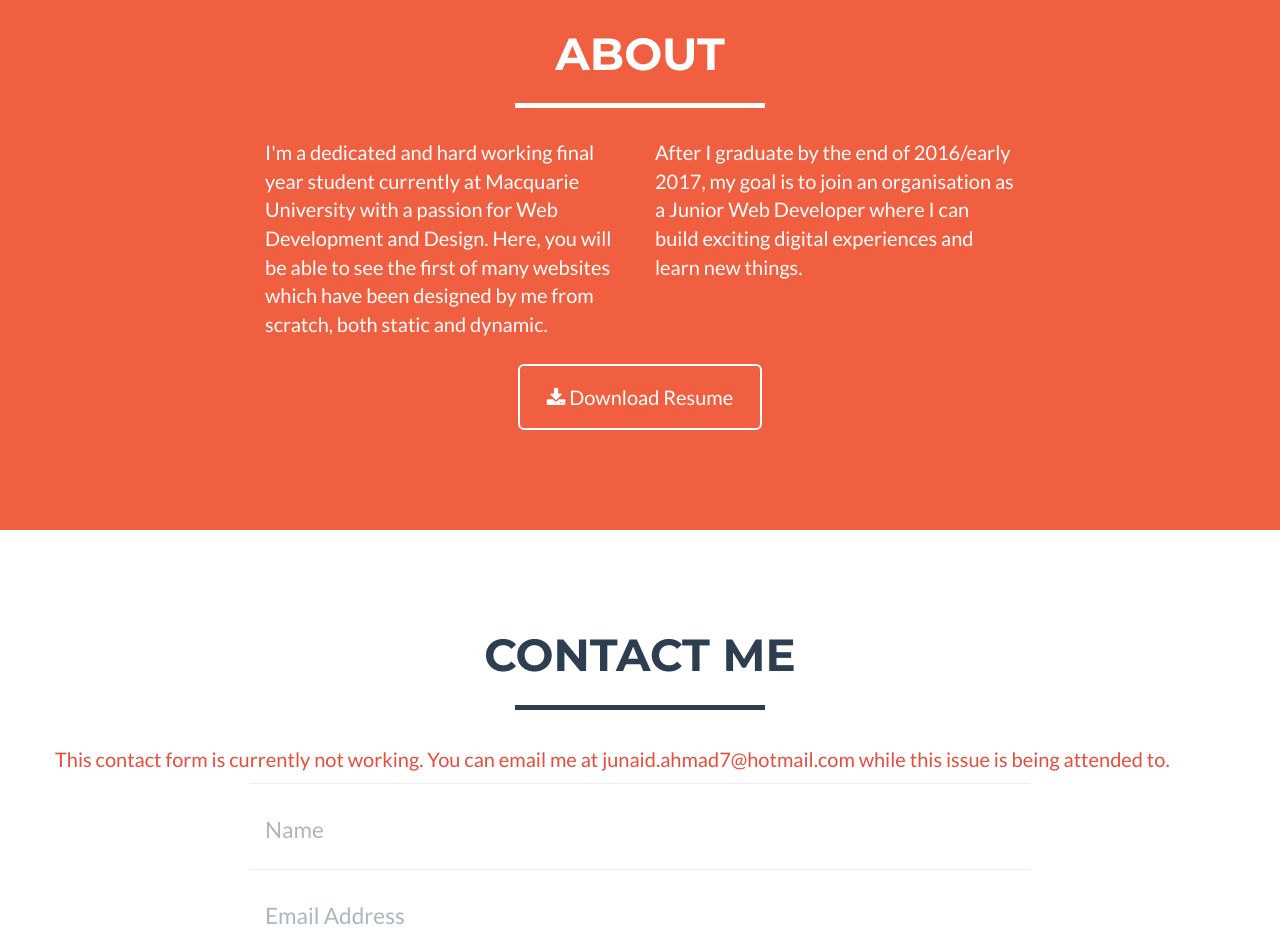
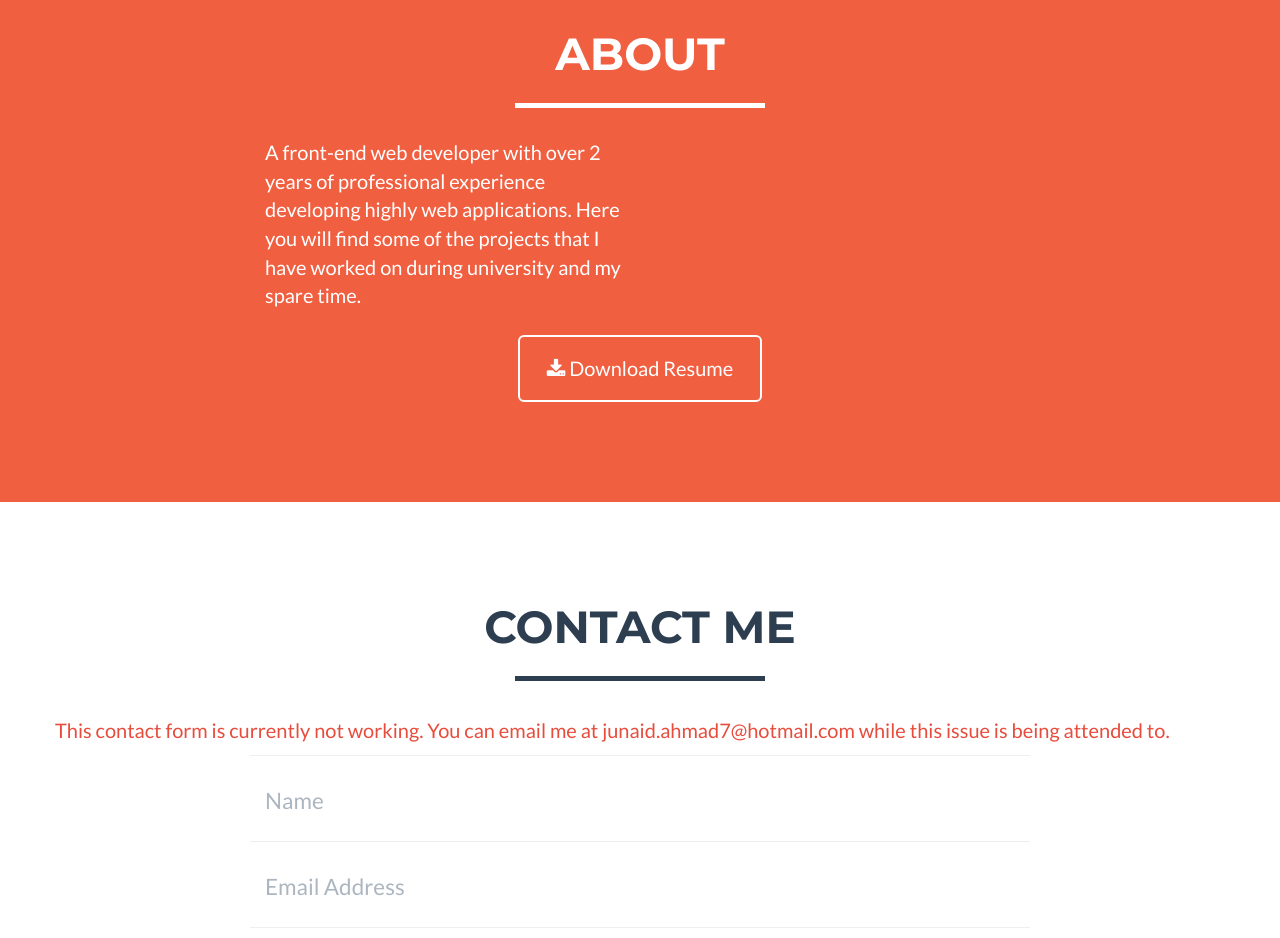
Before and after one commit to JunaidAhmad7/portfolio, a plain HTML site: page index.html in a window 1280 px wide. Shown: the part 1780-2718 px from the top of the page. Drawn offline with nearby package versions, Linux system fonts and the light colour scheme.

Commit message:
Updated description
Updated description in About Me section

```diff
--- a/index.html
+++ b/index.html
@@ -151,10 +151,10 @@
             </div>
             <div class="row">
                 <div class="col-lg-4 col-lg-offset-2">
-                    <p>I'm a dedicated and hard working final year student currently at Macquarie University with a passion for Web Development and Design. Here, you will be able to see the first of many websites which have been designed by me from scratch, both static and dynamic.</p>
+                    <p>A front-end web developer with over 2 years of professional experience developing highly web applications. Here you will find some of the projects that I have worked on during university and my spare time.</p>
                 </div>
                 <div class="col-lg-4">
-                    <p>After I graduate by the end of 2016/early 2017, my goal is to join an organisation as a Junior Web Developer where I can build exciting digital experiences and learn new things.</p>
+                    <p></p>
                 </div>
                 <div class="col-lg-8 col-lg-offset-2 text-center">
                     <a href="Resume - Junaid Ahmad.pdf" download class="btn btn-lg btn-outline">
```
